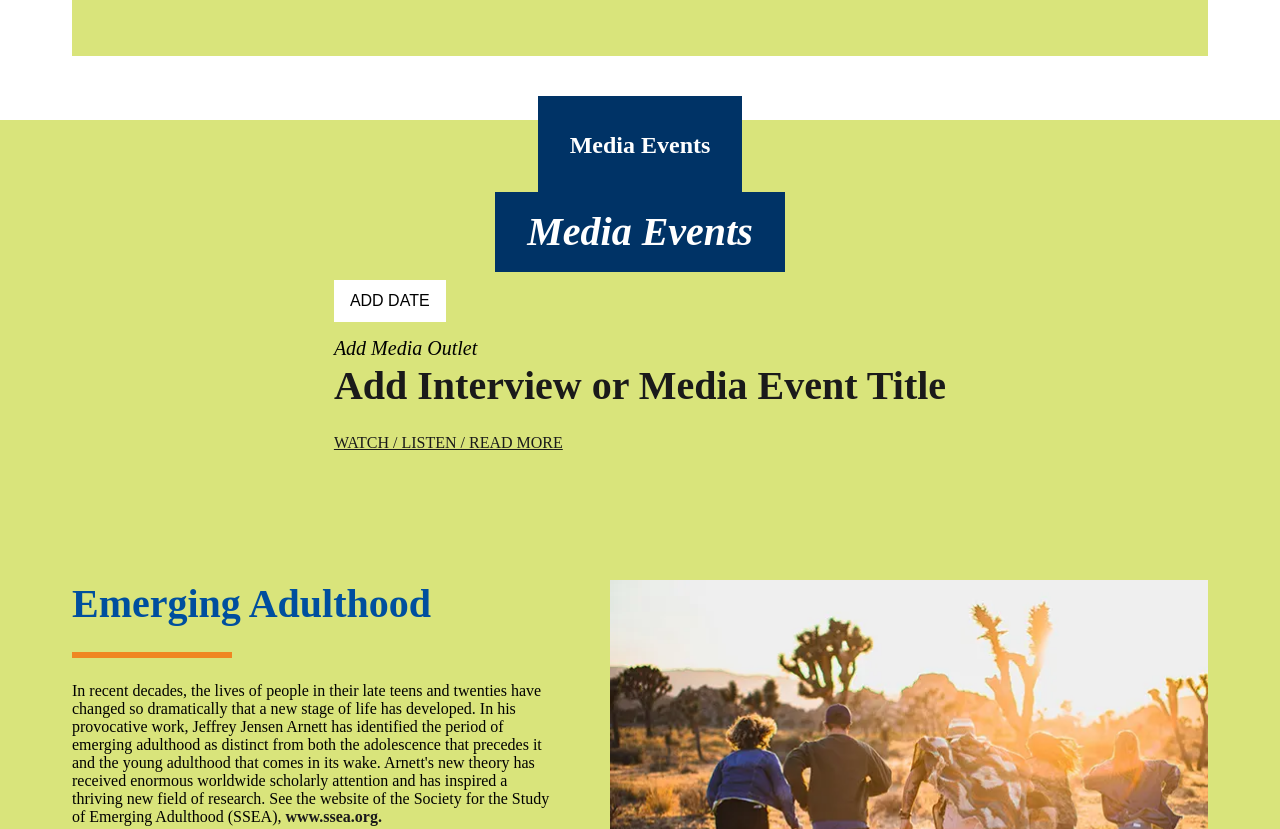
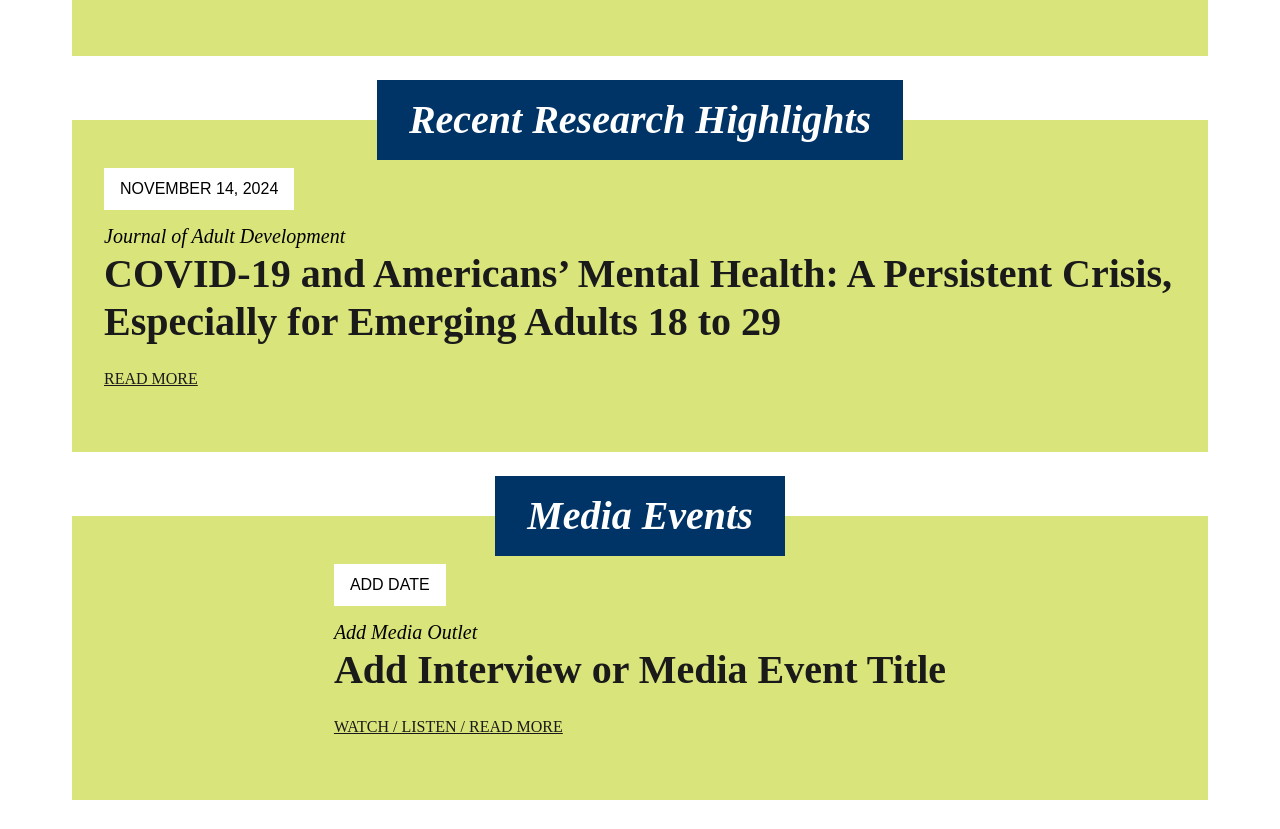
Before and after one commit to jeffrey-arnett/jeffreyarnett.com, a plain HTML site: page index.html in a window 1280 px wide. Shown: the part 1140-1969 px from the top of the page. Drawn offline with Linux system fonts and the light colour scheme; a web font is replaced by a local one.

Commit message:
Update index.html

```diff
--- a/index.html
+++ b/index.html
@@ -227,15 +227,36 @@
   </div>
 </section>
 
-<!-- MEDIA EVENTS -->
-<section class="media-events">
+
+<!-- RECENT RESEARCH HIGHLIGHTS -->
+<section class="latest-events">
   <div class="latest-events-wrapper">
     <div class="featured-label">
-      <h2>Media Events</h2>
+      <h2>Recent Research Highlights</h2>
     </div>
     <div class="latest-events-inner">
+      <div class="indiv-event">
+        <div class="latest-labels">
+          <p>
+            <span class="date">November 14, 2024</span>
+          </p>
+        </div>
+        <div class="article-listing">
+          <p class="article-source">Journal of Adult Development</p>
+          <h3 class="article-title">
+            <a href="/">COVID-19 and Americans’ Mental Health: A Persistent Crisis, Especially for Emerging Adults 18 to 29</a>
+          </h3>
+          <a class="article-url" href="https://assets.ctfassets.net/71uqn4vayf1f/3UloMPivVWbpMiCrnPudHw/6e94999945a0df65f519824e2b3e71db/COVID-19_and_American-s_Mental_Health.Arnett___Mitra.JAD.2024.pdf" tabindex="-1">
+            <p>Read More</p>
+          </a>
+        </div>
+      </div>
+    </div>
+  </div>
+</section>
 
-      <section class="latest-events">
+<!-- MEDIA EVENTS -->
+<section class="latest-events">
   <div class="latest-events-wrapper">
     <div class="featured-label">
       <h2>Media Events</h2>
```
